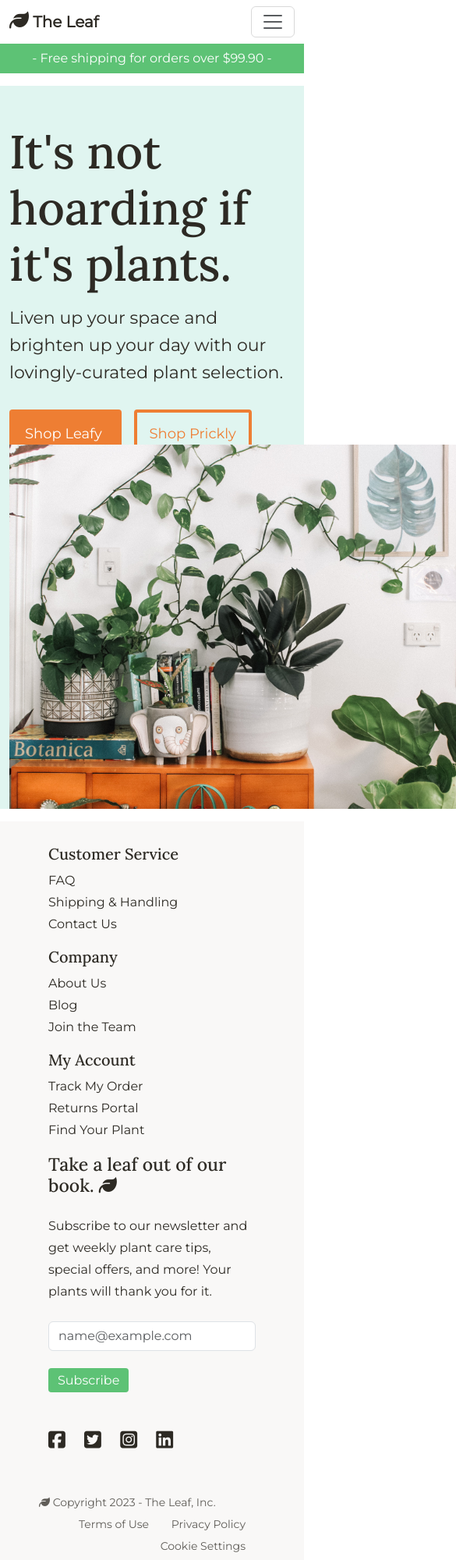
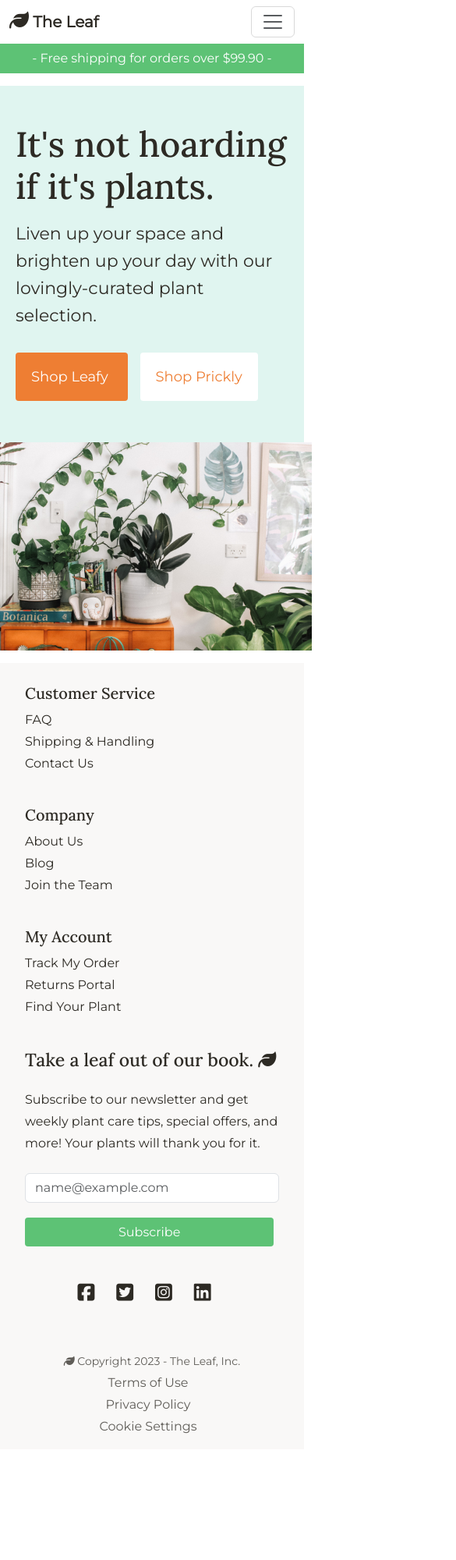
Before and after one commit to polinamladenova/product-listing-page, a plain HTML site: page index.html in a window 390 px wide. Shown: the top 2000 px of the page at 78% size, 585 px wide, since content can reach past the window. After the commit the page ends 1858 px from the top, so only its background shows below. Drawn offline with nearby package versions, Linux system fonts and the light colour scheme.

Commit message:
Rendered homepage mobile-friendly

```diff
--- a/index.html
+++ b/index.html
@@ -88,7 +88,7 @@
     <div class="hero">
       <div class="container">
         <div class="row">
-          <div class="col-md mt-5 me-5">
+          <div class="col-md hero-text-column mt-5 me-5">
             <h1 class="mb-3">It's not hoarding if it's plants.</h1>
             <p class="mb-5">
               Liven up your space and brighten up your day with our
@@ -176,17 +176,14 @@
           </div>
         </div>
       </div>
-      <div class="copyright-section mt-5 opacity-75">
-        <div class="row">
+      <div class="row mt-5 opacity-75 copyright-section">
         <div class="col-md">
-            <i class="fa-solid fa-leaf logo"></i> Copyright 2023 - The Leaf,
-            Inc.
+          <i class="fa-solid fa-leaf logo"></i> Copyright 2023 - The Leaf, Inc.
         </div>
         <div class="col-md text-end">
           <a href="#" title="Terms of Use">Terms of Use</a>
           <a href="#" title="Privacy Policy">Privacy Policy</a>
           <a href="#" title="Cookie Settings">Cookie Settings</a>
-          </div>
         </div>
       </div>
     </div>
--- a/src/style.css
+++ b/src/style.css
@@ -74,16 +74,15 @@ nav li {
 }
 
 .hero .primary-button:hover {
-  background-color: #e0f5f0;
-  border: solid 4px #ee7e33;
-  padding: 16px;
+  background-color: #ffffff;
   color: #ee7e33;
+  transition: all 150ms ease;
 }
 
 .hero .secondary-button {
   text-decoration: none;
-  border: solid 4px #ee7e33;
-  padding: 16px;
+  background-color: #ffffff;
+  padding: 20px;
   border-radius: 4px;
   color: #ee7e33;
   font-size: 18px;
@@ -277,7 +276,7 @@ h5 {
   background-color: var(--secondary-color);
   color: #ffffff;
   border-radius: 4px;
-  padding: 6px 12px;
+  padding: 9px 100px;
 }
 
 .footer .subscribe-button:hover {
@@ -297,3 +296,57 @@ h5 {
 .footer .copyright-section a:hover {
   color: var(--secondary-color);
 }
+
+@media (max-width: 900px) {
+  .hero .col-md {
+    margin: 0px;
+    padding: 0px;
+  }
+
+  .hero .hero-text-column {
+    margin-top: 0px;
+    padding: 0px 20px;
+  }
+
+  .hero img {
+    max-width: 400px;
+    margin-top: 70px;
+  }
+
+  .hero h1 {
+    font-size: 45px;
+  }
+
+  .hero h2 {
+    font-size: 18px;
+  }
+
+  .footer {
+    padding: 15px 20px;
+  }
+
+  .footer .container .col-md {
+    padding: 12px;
+  }
+
+  .footer .subscribe-button {
+    padding: 9px 120px;
+  }
+
+  .footer .socials {
+    font-size: 30px;
+    text-align: center;
+  }
+
+  .footer .copyright-section {
+    text-align: center;
+  }
+
+  .footer .copyright-section a {
+    padding: 0px;
+    margin-right: 10px;
+    font-size: 16px;
+    display: flex;
+    justify-content: center;
+  }
+}
```
Lines whose indentation alone changed are shown as unchanged.
